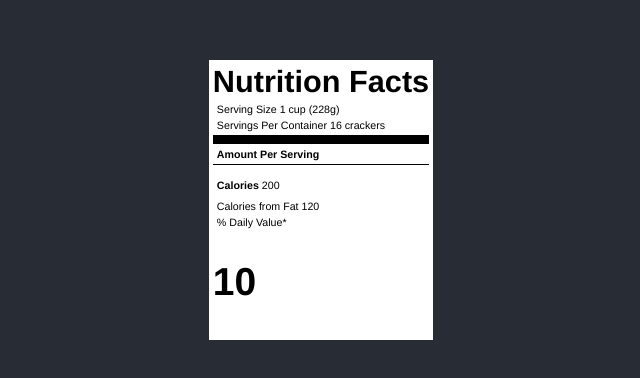
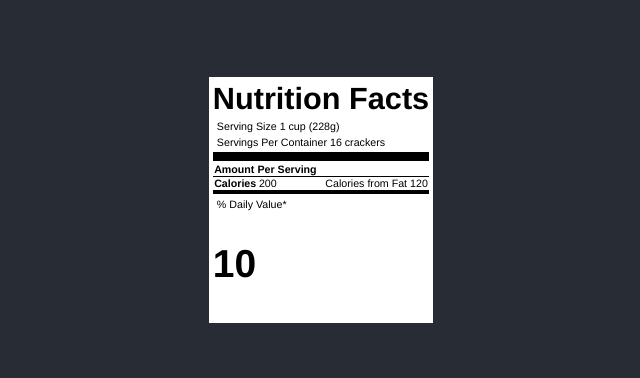
Before and after one commit to davidgamero/react-nutrition-label, a React (Create React App) app: page / in a window 1280 px wide. Shown: the part 200-578 px from the top of the page, without its empty margins (319-959 px from the left). Built offline with nearby package versions, Linux system fonts and the light colour scheme.

Commit message:
calories row

```diff
--- a/src/components/NutritionLabel/index.tsx
+++ b/src/components/NutritionLabel/index.tsx
@@ -32,20 +32,43 @@ const ServingInfo = styled.h2`
 const AmountPerServing = styled.h2`
   font-size: 8pt;
   font-weight: 700;
-  margin: 3pt;
+  margin: 1pt;
+  margin-bottom: 1pt;
 `
 
-const Calories = styled.h2`
+const CalorieRow = styled.div`
+  padding: 0;
+  margin: 0;
+  margin-top: 1pt;
+  margin-bottom: 1pt;
+  line-height: 8pt;
+  height: 8pt;
+`
+
+const CaloriesLabel = styled.h2`
   font-size: 8pt;
   font-weight: 700;
-  margin-left: 3pt;
-  display: inline;
+  margin: 0;
+  margin-left: 1pt;
+  float: left;
 `
 
 const CaloriesValue = styled.h2`
   font-size: 8pt;
   font-weight: 100;
-  display: inline;
+  margin: 0;
+  margin-left: 2pt;
+  float: left;
+`
+
+const CaloriesFromFat = styled.h2`
+  font-size: 8pt;
+  font-weight: 100;
+  display: inline-flex;
+  margin: 0;
+  margin-right: 1pt;
+  margin-left: auto;
+  float: right;
 `
 
 interface NutritionLabelProps {
@@ -75,17 +98,18 @@ const NutritionLabel: React.SFC<NutritionLabelProps> = (props: NutritionLabelPro
         {`Amount Per Serving ${props.amountPerServing}`}
       </AmountPerServing>
       <SeparatorBar height={'0.5pt'} color={props.backgroundColor} />
-      <span>
-        <Calories>
+      <CalorieRow>
+        <CaloriesLabel>
           {`Calories `}
-        </Calories>
+        </CaloriesLabel>
         <CaloriesValue>
           {props.calories}
         </CaloriesValue>
-      </span>
-      <ServingInfo>
-        {`Calories from Fat ${props.caloriesFromFat}`}
-      </ServingInfo>
+        <CaloriesFromFat>
+          {`Calories from Fat ${120}`}
+        </CaloriesFromFat>
+      </CalorieRow>
+      <SeparatorBar height={'3pt'} color={props.backgroundColor} />
       <ServingInfo>
         {`% Daily Value* ${props.percentDailyValue}`}
       </ServingInfo>
```
